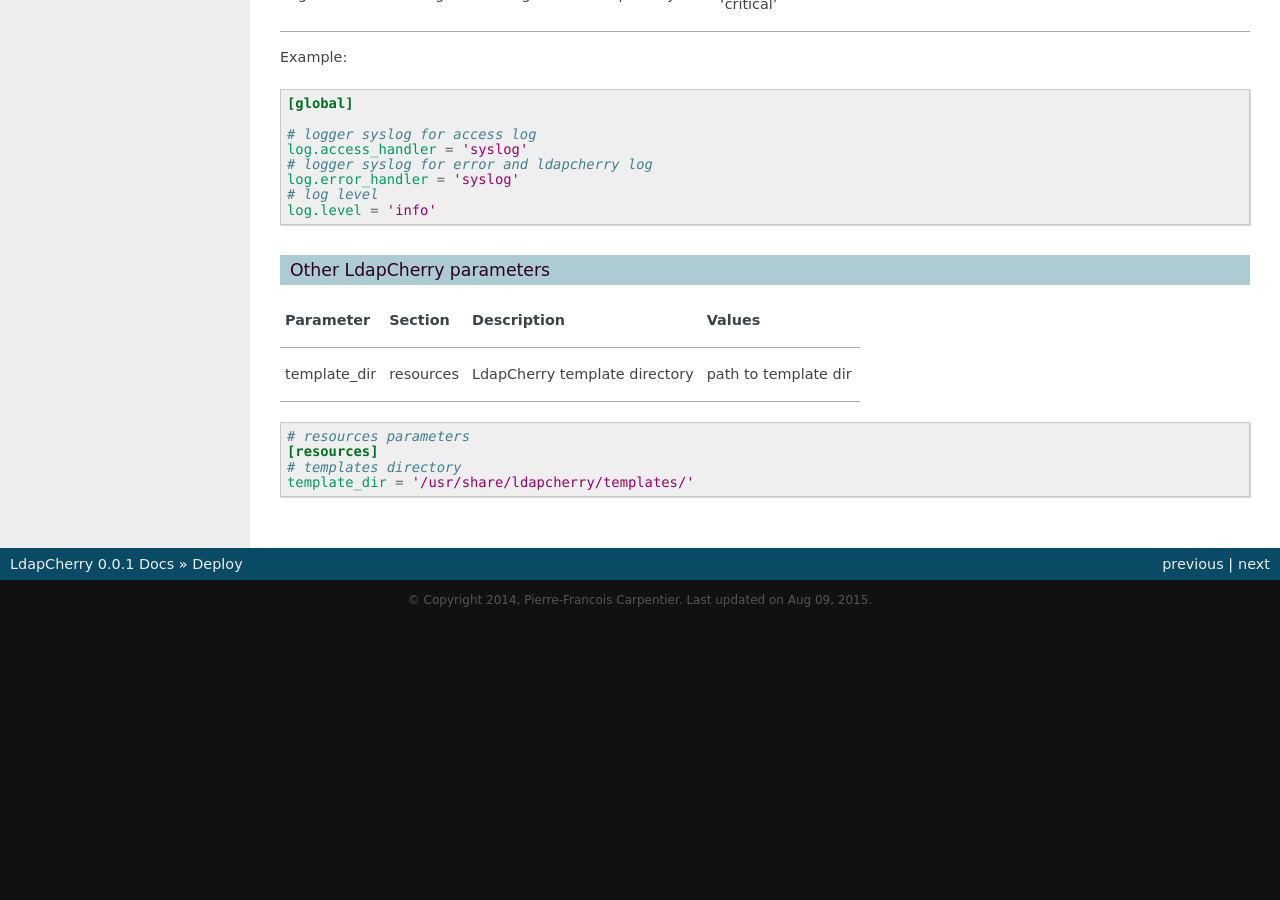
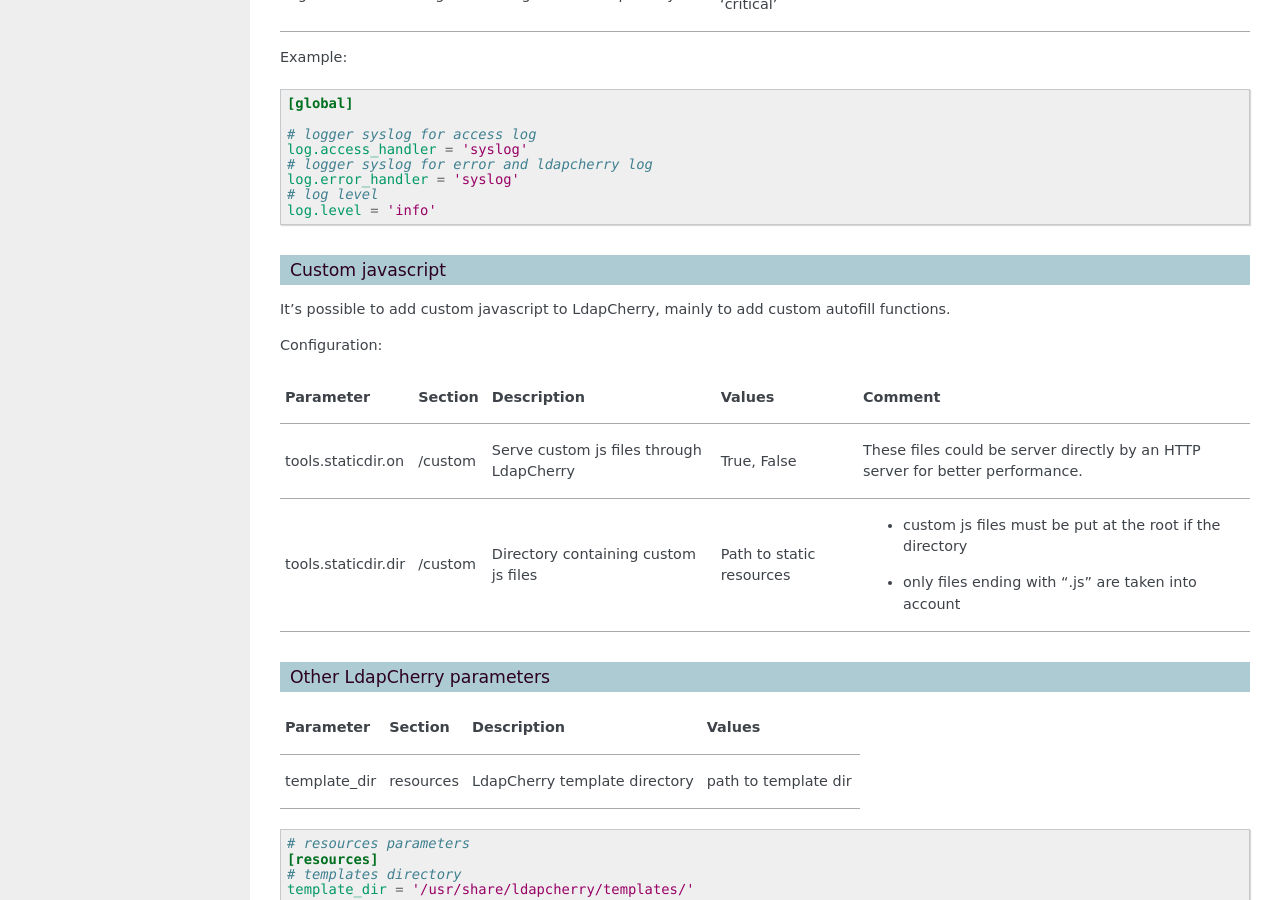
Before and after one commit to kakwa/ldapcherry, a Sphinx documentation site: the page built from docs/deploy.rst, in a window 1280 px wide and 900 px high, scrolled down 7799 px. Built offline with Sphinx 7.4.7, drawn with Linux system fonts in a browser that asks for light colours; before the commit the page ends 8419 px from its top, so only the background shows below that.

Commit message:
adding documentation for custom js

```diff
--- a/docs/deploy.rst
+++ b/docs/deploy.rst
@@ -462,6 +462,23 @@
     log.level = 'info'
 
 
+Custom javascript
+~~~~~~~~~~~~~~~~~
+
+It's possible to add custom javascript to LdapCherry, mainly to add custom autofill functions.
+
+Configuration:
+
++---------------------+---------+--------------------------------+--------------------------+------------------------------------------------------------+
+|      Parameter      | Section |            Description         |           Values         |                Comment                                     |
++=====================+=========+================================+==========================+============================================================+
+| tools.staticdir.on  | /custom | Serve custom js files through  | True, False              | These files could be server directly by an                 |
+|                     |         | LdapCherry                     |                          | HTTP server for better performance.                        |
++---------------------+---------+--------------------------------+--------------------------+------------------------------------------------------------+
+| tools.staticdir.dir | /custom | Directory containing custom js | Path to static resources | * custom js files must be put at the root if the directory |
+|                     |         | files                          |                          | * only files ending with ".js" are taken into account      |
++---------------------+---------+--------------------------------+--------------------------+------------------------------------------------------------+
+
 
 Other LdapCherry parameters
 ~~~~~~~~~~~~~~~~~~~~~~~~~~~
```
